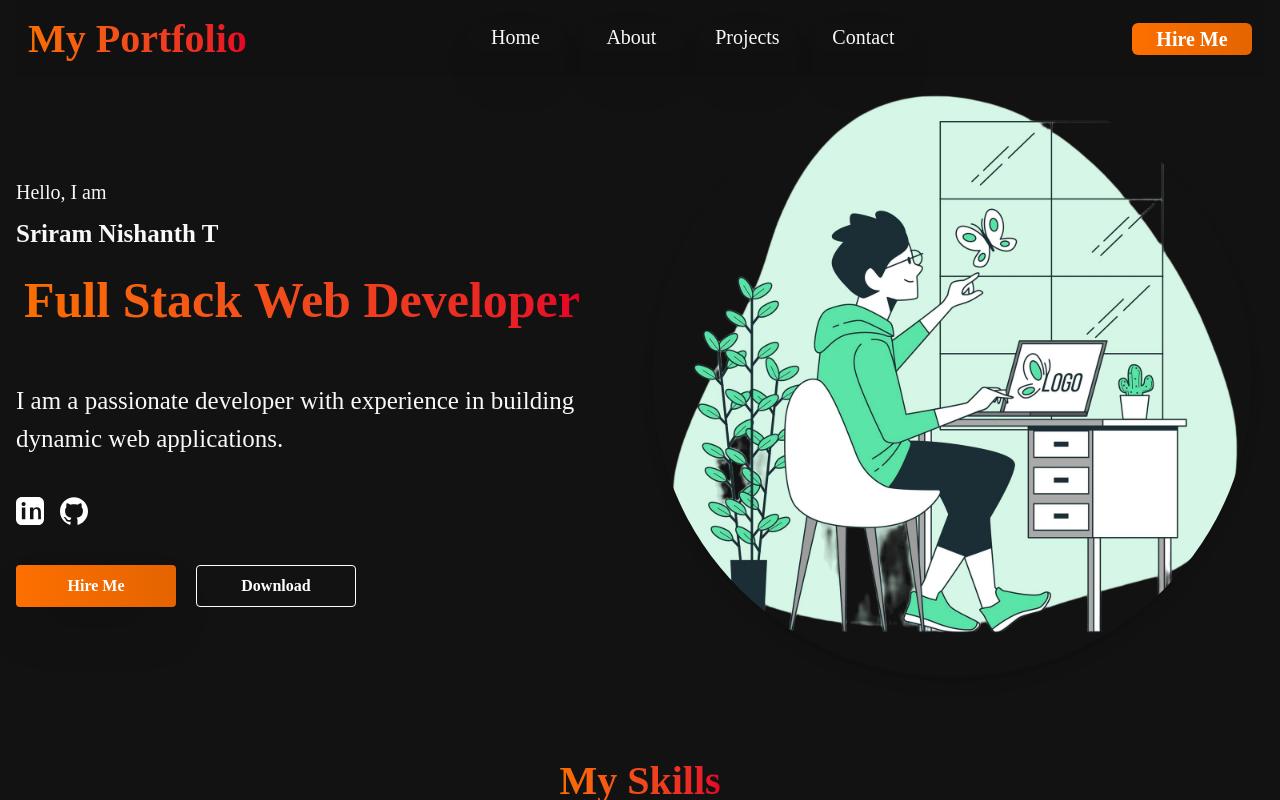
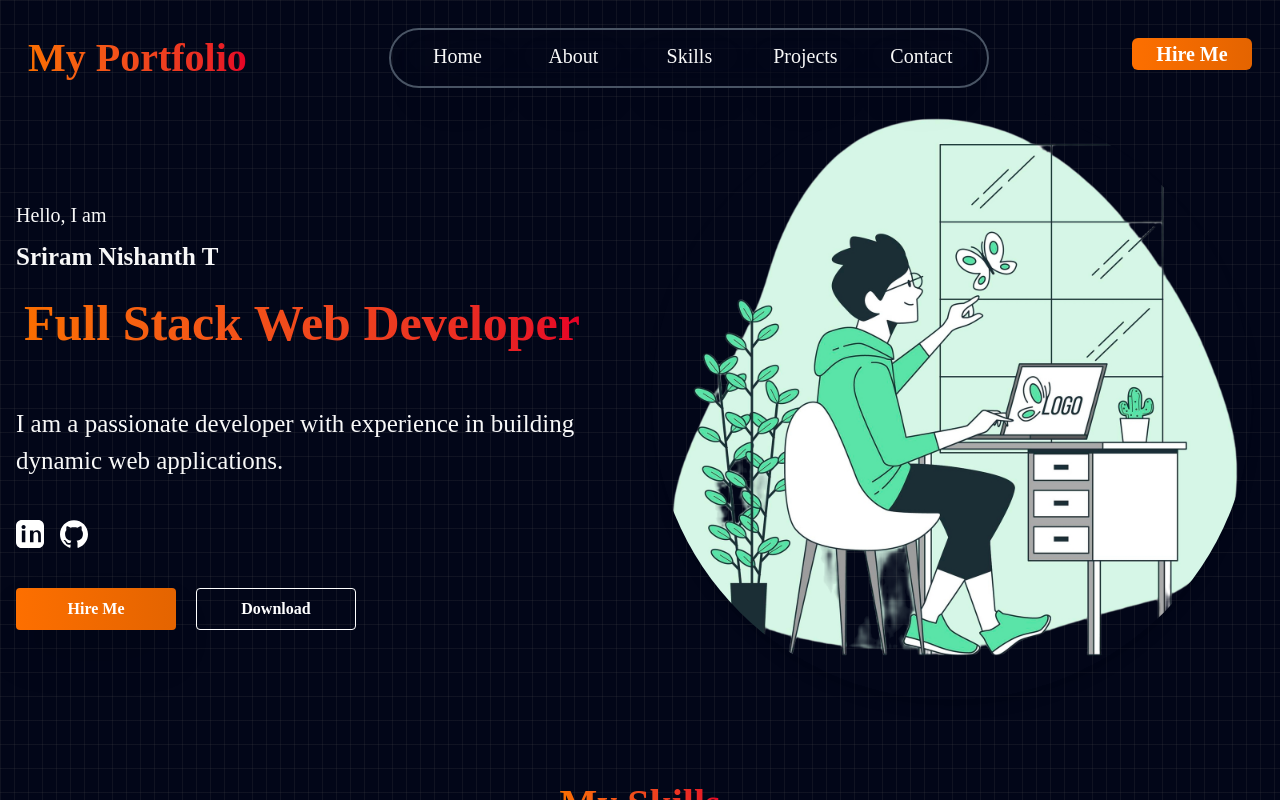
Before and after one commit to sriram-nishanth/Portfolio_react_app-1, a React (Vite) app: page / in a window 1280 px wide. Shown: the top 800 px of the page. Built offline with nearby package versions, Linux system fonts and the light colour scheme.

Commit message:
impove the changes

```diff
--- a/src/App.jsx
+++ b/src/App.jsx
@@ -11,12 +11,19 @@ import Footercard from './components/Footercard.jsx'
 
 const App = () => {
   return (
-    <div className='bg-[#121212] px-4 md:px-4'>
+    <div className="relative min-h-screen w-full bg-slate-950 overflow-x-hidden scroll-smooth">
+      {/* Background overlays */}
+      <div className="absolute inset-0 z-0 bg-[linear-gradient(to_right,#4f4f4f2e_1px,transparent_1px),linear-gradient(to_bottom,#4f4f4f2e_1px,transparent_1px)] bg-[size:14px_24px] pointer-events-none"></div>
+      {/* (Optional) Add radial gradient or other effects here as another absolute div */}
+
+      {/* Main content */}
+      <div className="relative z-10 px-4 py-4 md:px-4 scroll-smooth">
         <Header />
+        <section id="home">
           <Headersection />
-
+        </section>
         {/* Skills Section */}
-      <section className='flex flex-col justify-start items-center py-10'>
+        <section id="skills" className='flex flex-col justify-start items-center py-10'>
           <h2 className='text-3xl md:text-[40px] font-bold text-transparent bg-clip-text bg-gradient-to-r from-[#FA6E00] to-[#E60026] text-center mt-6 md:mt-10'>
             My Skills
           </h2>
@@ -28,7 +35,7 @@ const App = () => {
         </section>
 
         {/* About Section */}
-      <section className='py-10'>
+        <section id="about" className='py-10'>
           <h2 className='text-2xl md:text-4xl font-bold mb-4 text-transparent bg-clip-text bg-gradient-to-r from-[#FA6E00] to-[#E60026] text-center mt-6 md:mt-10'>
             About Me
           </h2>
@@ -36,7 +43,7 @@ const App = () => {
         </section>
 
         {/* Projects Section */}
-      <section className="max-w-6xl mx-auto flex flex-col justify-center items-center py-10">
+        <section id="projects" className="max-w-6xl mx-auto flex flex-col justify-center items-center py-10">
           <h2 className="text-2xl md:text-3xl font-bold mb-8 text-transparent bg-clip-text bg-gradient-to-r from-[#FA6E00] to-[#E60026] text-center mt-6 md:mt-10">
             My Projects
           </h2>
@@ -49,14 +56,14 @@ const App = () => {
                 techStack={project.techStack}
                 liveDemo={project.liveDemo}
                 sourceCode={project.sourceCode}
-              image={project.image} // <-- add this line
+                image={project.image}
               />
             ))}
           </div>
         </section>
         {/* Contact Section */}
-      <section>
-        <div className="flex flex-col justify-center items-center w-full bg-[#121212]">
+        <section id="contact">
+          <div className="flex flex-col justify-center items-center w-full">
             <Contactcard />
           </div>
         </section>
@@ -65,6 +72,7 @@ const App = () => {
           <Footercard />
         </footer>
       </div>
+    </div>
   )
 }
 
--- a/src/components/Contactcard.jsx
+++ b/src/components/Contactcard.jsx
@@ -29,9 +29,9 @@ const Contactcard = () => {
   }
 
   return (
-    <div className="w-full flex justify-center items-center py-16 bg-[#121212]">
+    <div className="w-full flex justify-center items-center py-16">
       <form
-        className="w-full max-w-lg p-6 bg-[#1a1a1a]/20 backdrop-blur-4xl rounded-lg shadow-lg flex flex-col gap-4"
+        className="w-full max-w-lg p-6 bg-[#1a1a1a]/30 backdrop-blur-1xl rounded-lg shadow-lg flex flex-col gap-4"
         onSubmit={handleSubmit}
       >
         <h2 className="text-2xl md:text-[40px] font-bold text-transparent bg-clip-text bg-gradient-to-r from-[#FA6E00] to-[#E60026] mb-4 text-center">
--- a/src/components/Footercard.jsx
+++ b/src/components/Footercard.jsx
@@ -1,21 +1,31 @@
 import React from 'react'
 
 const Footercard = () => {
+  const handleNavClick = (e, id) => {
+    e.preventDefault();
+    setTimeout(() => {
+      const section = document.getElementById(id);
+      if (section) {
+        section.scrollIntoView({ behavior: 'smooth' });
+      }
+    }, 200); // 200ms delay before scrolling
+  };
+
   return (
-    <footer className="bg-[#1a1a1a] text-white py-8 px-4 flex flex-col items-center gap-6 w-full">
+    <footer className="text-white py-8 px-4 flex flex-col items-center gap-6 w-full">
       {/* Navigation Links */}
       <ul className="flex flex-wrap justify-center gap-6 mb-2">
         <li>
-          <a href="#home" className="text-sm md:text-base hover:text-[#FA6E00] transition">Home</a>
+          <a href="#home" className="text-sm md:text-base hover:text-[#FA6E00] transition" onClick={(e) => handleNavClick(e, 'home')}>Home</a>
         </li>
         <li>
-          <a href="#about" className="text-sm md:text-base hover:text-[#FA6E00] transition">About</a>
+          <a href="#about" className="text-sm md:text-base hover:text-[#FA6E00] transition" onClick={(e) => handleNavClick(e, 'about')}>About</a>
         </li>
         <li>
-          <a href="#projects" className="text-sm md:text-base hover:text-[#FA6E00] transition">Projects</a>
+          <a href="#projects" className="text-sm md:text-base hover:text-[#FA6E00] transition" onClick={(e) => handleNavClick(e, 'projects')}>Projects</a>
         </li>
         <li>
-          <a href="#contact" className="text-sm md:text-base hover:text-[#FA6E00] transition">Contact</a>
+          <a href="#contact" className="text-sm md:text-base hover:text-[#FA6E00] transition" onClick={(e) => handleNavClick(e, 'contact')}>Contact</a>
         </li>
       </ul>
       {/* Copyright */}
--- a/src/components/Header.jsx
+++ b/src/components/Header.jsx
@@ -3,10 +3,27 @@ import navbar from '../assets/navbar.svg'
 
 const Header = () => {
   const [menuOpen, setMenuOpen] = useState(false)
+  const navLinks = [
+    { name: 'Home', href: '#home' },
+    { name: 'About', href: '#about' },
+    { name: 'Skills', href: '#skills' },
+    { name: 'Projects', href: '#projects' },
+    { name: 'Contact', href: '#contact' },
+  ]
+
+  const handleNavClick = (e, id) => {
+    e.preventDefault()
+    setTimeout(() => {
+      const section = document.getElementById(id)
+      if (section) {
+        section.scrollIntoView({ behavior: 'smooth' })
+      }
+    }, 200) // 200ms delay before scrolling
+  }
 
   return (
-    <div className="w-full bg-transparent">
-      <div className="flex flex-row md:flex-row justify-between items-center gap-6 md:gap-10 pt-3 p-0 md:p-3 sticky top-0 z-50 bg-[#121212]/80 backdrop-blur">
+    <div className="w-full">
+      <div className="flex flex-row md:flex-row justify-between items-center gap-6 md:gap-10 pt-3 p-0 md:p-3 top-2 z-50 rounded-lg">
         {/* Navbar icon for mobile */}
         <img
           src={navbar}
@@ -17,17 +34,20 @@ const Header = () => {
         <h2 className="text-2xl ml-10 whitespace-nowrap md:ml-0 md:text-[40px] font-bold text-transparent bg-clip-text bg-gradient-to-r from-[#FA6E00] to-[#E60026]">
           My Portfolio
         </h2>
-        <ul className="hidden md:flex flex-nowrap justify-center md:flex-wrap space-x-1 md:space-x-5 text-[#F8F8F8] text-center">
-          {['Home', 'About', 'Projects', 'Contact'].map((item) => (
-            <li
-              key={item}
-              className="text-base md:text-[20px] font-sans hover:text-black hover:bg-amber-100 rounded-2xl w-20 md:w-24 hover:scale-110 shadow-2xl hover:shadow-amber-200 transition-transform duration-300 mb-1"
-            >
-              {item}
+        <ul className="hidden md:flex flex-nowrap justify-center md:flex-wrap space-x-1 md:space-x-5 text-[#F8F8F8] items-center rounded-[50px] border-2 border-gray-600 backdrop-blur-2xl h-15 w-150 text-center">
+          {navLinks.map((item) => (
+            <li key={item.name}>
+              <a
+                href={item.href}
+                className="text-base md:text-[20px] font-sans hover:text-black hover:bg-amber-100 rounded-2xl w-20 md:w-24 hover:scale-110 shadow-2xl hover:shadow-amber-200 transition-transform duration-300 mb-1 block text-center"
+                onClick={(e) => handleNavClick(e, item.href.substring(1))}
+              >
+                {item.name}
+              </a>
             </li>
           ))}
         </ul>
-        <button className="mt-0 md:mt-0 text-2xs md:text-[20px] font-semibold whitespace-nowrap bg-gradient-to-r from-[#FD6F00] to-[#E46400] text-[#FFFFFF] rounded-md w-25 md:w-30 h-8 hover:shadow-amber-600 hover:shadow-2xl hover:scale-105 transition-transform duration-300">
+        <button className="mt-0 mb-2 md:mt-0 text-2xs md:text-[20px] font-semibold whitespace-nowrap bg-gradient-to-r from-[#FD6F00] to-[#E46400] text-[#FFFFFF] rounded-md w-25 md:w-30 h-8 hover:shadow-amber-600 hover:shadow-2xl hover:scale-105 transition-transform duration-300">
           Hire Me
         </button>
       </div>
@@ -47,13 +67,18 @@ const Header = () => {
           </button>
         </div>
         <ul className="flex flex-col items-start pl-8 pt-4 space-y-6 text-[#F8F8F8]">
-          {['Home', 'About', 'Projects', 'Contact'].map((item) => (
-            <li
-              key={item}
-              className="text-lg font-sans hover:text-black hover:bg-amber-100 rounded-2xl w-40 px-4 py-2 hover:scale-105 hover:shadow-2xl hover:shadow-amber-200 transition-transform duration-300"
-              onClick={() => setMenuOpen(false)}
-            >
-              {item}
+          {navLinks.map((item) => (
+            <li key={item.name}>
+              <a
+                href={item.href}
+                className="text-lg font-sans hover:text-black hover:bg-amber-100 rounded-2xl w-40 px-4 py-2 hover:scale-105 shadow-2xl hover:shadow-amber-200 transition-transform duration-300 block"
+                onClick={(e) => {
+                  handleNavClick(e, item.href.substring(1))
+                  setMenuOpen(false)
+                }}
+              >
+                {item.name}
+              </a>
             </li>
           ))}
         </ul>
--- a/src/components/Myskill.jsx
+++ b/src/components/Myskill.jsx
@@ -2,7 +2,7 @@ import React from 'react'
 
 const Myskill = (props) => {
   return (
-    <div className="flex flex-col justify-center items-center w-30 md:w-44 bg-[#1a1a1a]/30 backdrop-blur-2xl rounded-lg p-3 md:p-4 shadow-md hover:scale-105 hover:shadow-gray-500 hover:drop-shadow-2xl transition-transform duration-300">
+    <div className="flex flex-col justify-center items-center w-30 md:w-44 backdrop-blur-2xl rounded-lg p-3 md:p-4 shadow-md hover:scale-105 hover:shadow-gray-500 hover:drop-shadow-2xl transition-transform duration-300">
       <img className="w-12 h-12 md:w-20 md:h-20" src={props.icon} alt={props.name} />
       <p className="text-base md:text-[25px] text-white mt-2">{props.name}</p>
     </div>
--- a/src/components/Projectcard.jsx
+++ b/src/components/Projectcard.jsx
@@ -49,7 +49,7 @@ const ProjectCard = ({ title, description, techStack, liveDemo, sourceCode, imag
       {/* Overlay: show only when state is true */}
       {showOverlay && (
         <div
-          className={`absolute inset-0 z-20 flex items-center justify-center transition-opacity duration-300 bg-[url('${image}')] bg-black/95 rounded-2xl opacity-100`}
+          className={`absolute inset-0 z-20 flex items-center justify-center transition-opacity duration-300 bg-[url('${image}')] bg-black/20 backdrop-blur-lg rounded-2xl opacity-100`}
           onClick={handleOverlayClick}
         >
           <a
```
Lines whose indentation alone changed are shown as unchanged.
